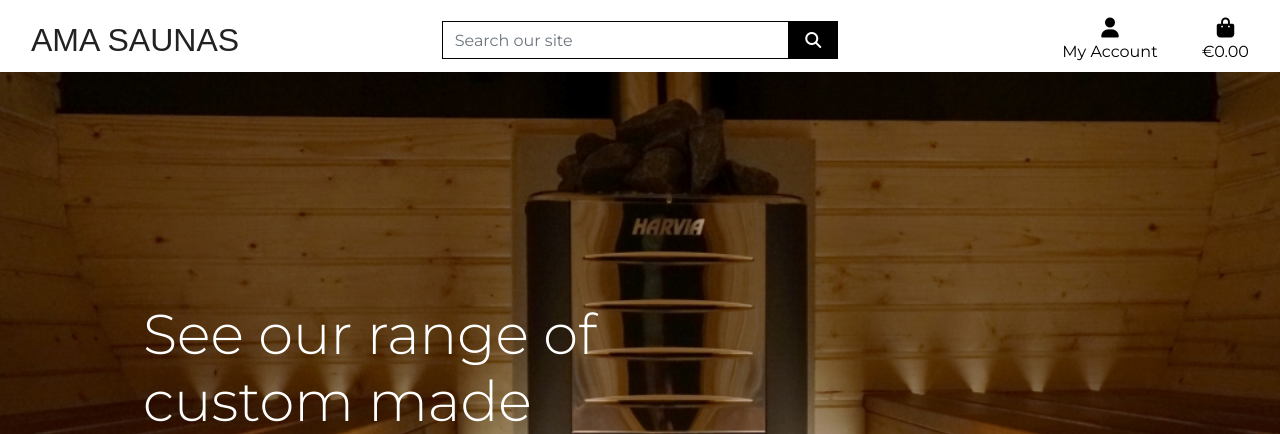
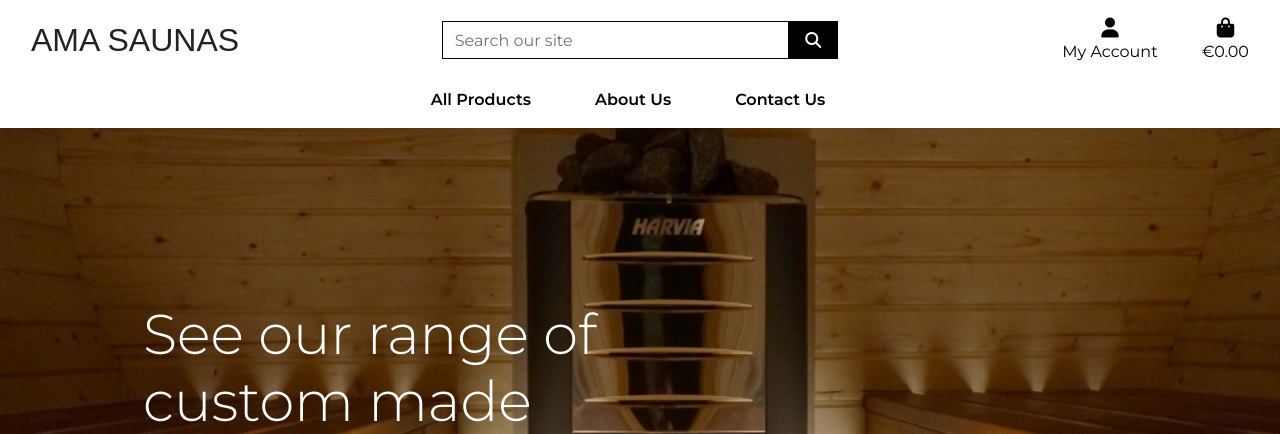
Before and after one commit to AiGaA/saunas_shop, a Django app: page / in a window 1280 px wide. Shown: the top 434 px of the page. Run offline with Django 3.2, Linux system fonts and the light colour scheme; the visitor is signed in with stand-in values (Sample User, id 1); some libraries are stand-ins or nearby versions; some web fonts are replaced.

Commit message:
Add navigation bar to the homepage

```diff
--- a/templates/base.html
+++ b/templates/base.html
@@ -38,7 +38,7 @@
             <div id="topnav" class="row bg-white pt-lg-2 d-none d-lg-flex">
                 <div class="col-12 col-lg-4 my-auto py-1 py-lg-0 text-center text-lg-left">
                     <a href="{% url 'home' %}" class="nav-link main-logo-link">
-                        <h2 class="logo-font my-0">AMA Saunas</h2>
+                        <h2 class="logo-font my-0">AMA saunas</h2>
                     </a>
                 </div>
                 <div class="col-12 col-lg-4 my-auto py-1 py-lg-0">
@@ -94,6 +94,16 @@
                     </ul>
                 </div>
             </div>
+            <div class="row bg-white">
+                <nav class="navbar navbar-expand-lg navbar-light w-100">
+                    <button class="navbar-toggler" type="button" data-toggle="collapse" data-target="#main-nav" aria-controls="main-nav" aria-expanded="false" aria-label="Toggle navigation">
+                        <span class="navbar-toggler-icon"></span>
+                    </button>
+                    {% include 'includes/mobile-top-header.html' %}
+                    {% include 'includes/main-nav.html' %}
+                </nav>
+            </div>
+
         </header>
 
         {% if message %}
--- /dev/null
+++ b/templates/includes/main-nav.html
@@ -0,0 +1,29 @@
+<div class="collapse navbar-collapse" id="main-nav">
+    <ul class="navbar-nav w-auto mx-auto">
+        <li class="nav-item dropdown">
+            <a class="font-weight-bold nav-link text-black mr-5" href="#" id="all-products-link" data-toggle="dropdown" aria-haspopup="true" aria-expanded="false">
+                All Products
+            </a>
+            <div class="dropdown-menu border-0" aria-labelledby="all-products-link">
+                <a href="" class="dropdown-item">By Price</a>
+                <a href="" class="dropdown-item ">By Rating</a>
+                <a href="" class="dropdown-item ">By Category</a>
+                <a href="" class="dropdown-item">All Products</a>
+            </div>
+        </li>
+
+        <li class="nav-item dropdown">
+            <a class="font-weight-bold nav-link text-black mr-5" href="#" id="clothing-link" data-toggle="dropdown" aria-haspopup="true" aria-expanded="false">
+                About Us
+            </a>
+            <div class="menu border-0" aria-labelledby="aboutus-link"></div>
+        </li>
+
+        <li class="nav-item dropdown">
+            <a class="font-weight-bold nav-link text-black mr-5" href="#" id="homeware-link" data-toggle="dropdown" aria-haspopup="true" aria-expanded="false">
+                Contact Us
+            </a>
+            <div class="menu border-0" aria-labelledby="contactus-link"></div>
+        </li>
+    </ul>
+</div>
--- /dev/null
+++ b/templates/includes/mobile-top-header.html
@@ -0,0 +1,56 @@
+<li class="list-inline-item">
+    <a class="text-black nav-link d-block d-lg-none" href="#" id="mobile-search" data-toggle="dropdown" aria-haspopup="true" aria-expanded="false">
+        <div class="text-center">
+            <div><i class="fas fa-search fa-lg"></i></div>
+            <p class="my-0">Search</p>
+        </div>
+    </a>
+    <div class="dropdown-menu border-0 w-100 p-3 rounded-0 my-0" aria-labelledby="mobile-search">
+        <form class="form" method="GET" action="">
+            <div class="input-group w-100">
+                <input class="form-control border border-black rounded-0" type="text" name="q" placeholder="Search our site">
+                <div class="input-group-append">
+                    <button class="form-control form-control btn btn-black border border-black rounded-0" type="submit">
+                        <span class="icon">
+                            <i class="fas fa-search"></i>
+                        </span>
+                    </button>
+                </div>
+            </div>
+        </form>
+    </div>
+</li>
+<li class="list-inline-item dropdown">
+    <a class="text-black nav-link d-block d-lg-none" href="#" id="user-options" data-toggle="dropdown" aria-haspopup="true" aria-expanded="false">
+        <div class="text-center">
+            <div><i class="fas fa-user fa-lg"></i></div>
+            <p class="my-0">My Account</p>
+        </div>
+    </a>
+    <div class="dropdown-menu border-0" aria-labelledby="user-options">
+        {% if request.user.is_authenticated %}
+            {% if request.user.is_superuser %}
+                <a href="{% url 'account_logout' %}" class="dropdown-item">Product Management</a>
+            {% endif %}
+            <a href="{% url 'profile' %}" class="dropdown-item">My Profile</a>
+            <a href="{% url 'account_logout' %}" class="dropdown-item">Logout</a>
+        {% else %}
+            <a href="{% url 'account_signup' %}" class="dropdown-item">Register</a>
+            <a href="{% url 'account_login' %}" class="dropdown-item">Login</a>
+        {% endif %}
+    </div>
+</li>
+<li class="list-inline-item">
+    <a class="{% if grand_total %}text-primary font-weight-bold{% else %}text-black{% endif %} nav-link d-block d-lg-none" href="">
+        <div class="text-center">
+            <div><i class="fas fa-shopping-bag fa-lg"></i></div>
+            <p class="my-0">
+                {% if grand_total %}
+                    €{{ grand_total|floatformat:2 }}
+                {% else %}
+                    €0.00
+                {% endif %}
+            </p>
+        </div>
+    </a>
+</li>
```
